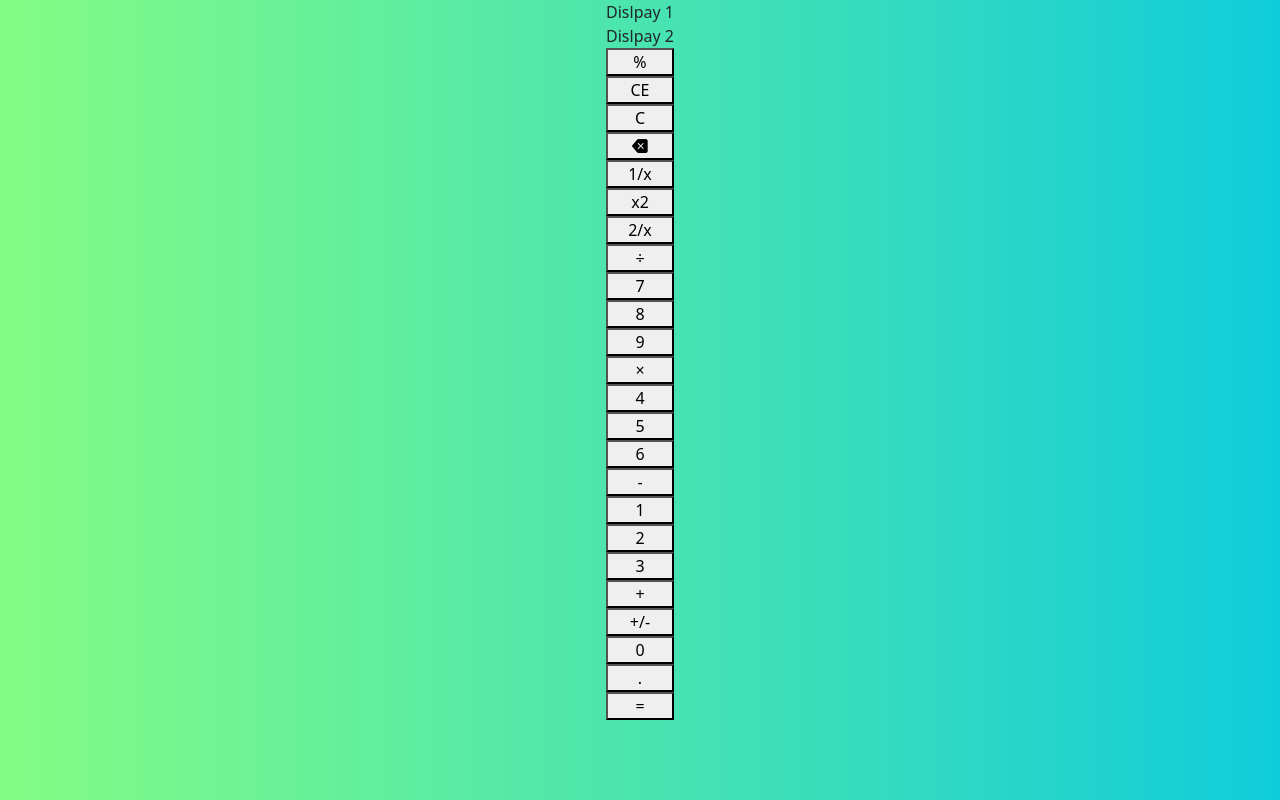
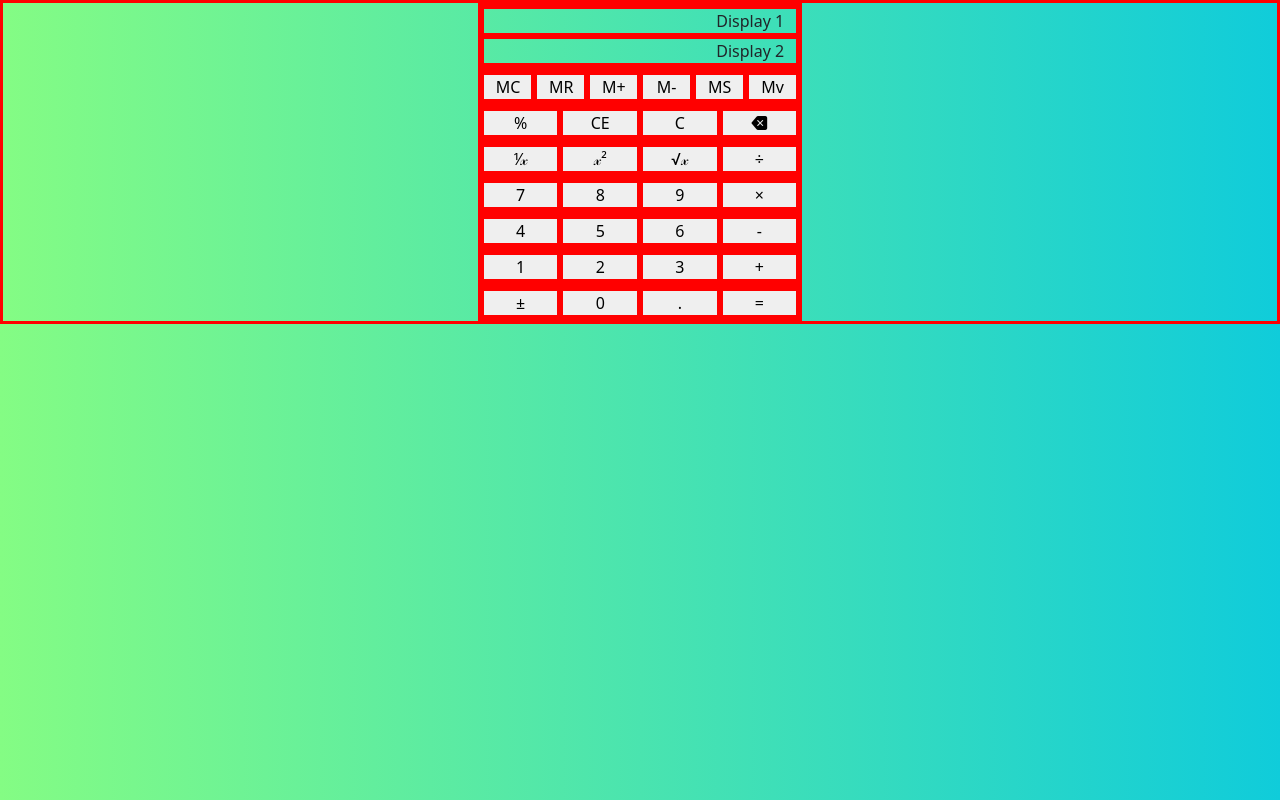
Before and after one commit to amirulanwar93/calculator_project, a plain HTML site: page index.html in a window 1280 px wide. Drawn offline with nearby package versions, Linux system fonts and the light colour scheme.

Commit message:
own style

```diff
--- a/index.html
+++ b/index.html
@@ -16,34 +16,57 @@
       href="https://cdn.jsdelivr.net/npm/bootstrap-icons@1.11.3/font/bootstrap-icons.min.css"
     />
   </head>
+
   <body>
     <div class="d-grid justify-content-center align-items-center">
-      <div>Dislpay 1</div>
-      <div>Dislpay 2</div>
-      <button>%</button>
-      <button>CE</button>
-      <button>C</button>
-      <button><i class="bi bi-backspace-fill"></i></button>
-      <button>1/x</button>
-      <button>x2</button>
-      <button>2/x</button>
-      <button>÷</button>
-      <button>7</button>
-      <button>8</button>
-      <button>9</button>
-      <button>×</button>
-      <button>4</button>
-      <button>5</button>
-      <button>6</button>
-      <button>-</button>
-      <button>1</button>
-      <button>2</button>
-      <button>3</button>
-      <button>+</button>
-      <button>+/-</button>
-      <button>0</button>
-      <button>.</button>
-      <button>=</button>
+      <div class="row">
+        <div class="d-flex flex-row-reverse">Display 1</div>
+        <div class="d-flex flex-row-reverse">Display 2</div>
+      </div>
+      <div class="row">
+        <button class="col-2">MC</button>
+        <button class="col-2">MR</button>
+        <button class="col-2">M+</button>
+        <button class="col-2">M-</button>
+        <button class="col-2">MS</button>
+        <button class="col-2">Mv</button>
+      </div>
+      <div class="row">
+        <button class="col-3">%</button>
+        <button class="col-3">CE</button>
+        <button class="col-3">C</button>
+        <button class="col-3"><i class="bi bi-backspace-fill"></i></button>
+      </div>
+      <div class="row">
+        <button class="col-3">&#8543;&xscr;</button>
+        <button class="col-3">&xscr;&sup2;</button>
+        <button class="col-3">&radic;&xscr;</button>
+        <button class="col-3">&div;</button>
+      </div>
+      <div class="row">
+        <button class="col-3">7</button>
+        <button class="col-3">8</button>
+        <button class="col-3">9</button>
+        <button class="col-3">&times;</button>
+      </div>
+      <div class="row">
+        <button class="col-3">4</button>
+        <button class="col-3">5</button>
+        <button class="col-3">6</button>
+        <button class="col-3">-</button>
+      </div>
+      <div class="row">
+        <button class="col-3">1</button>
+        <button class="col-3">2</button>
+        <button class="col-3">3</button>
+        <button class="col-3">+</button>
+      </div>
+      <div class="row">
+        <button class="col-3">&pm;</button>
+        <button class="col-3">0</button>
+        <button class="col-3">.</button>
+        <button class="col-3">=</button>
+      </div>
     </div>
 
     <script
--- a/style.css
+++ b/style.css
@@ -11,6 +11,7 @@ body {
   );
 }
 
-.box {
+div,
+button {
   border: 3px solid red;
 }
```
